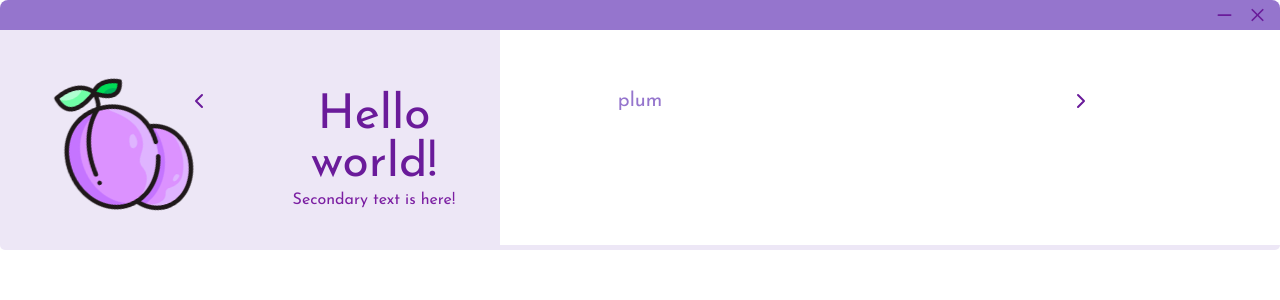
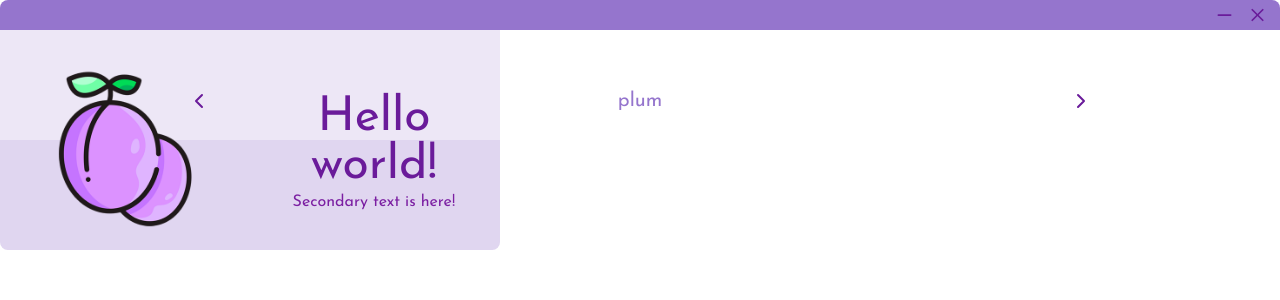
Before and after one commit to mmnvb/fruitodoro, a Vue app: page / in a window 1280 px wide. Shown: the top 300 px of the page. Built offline with nearby package versions, Linux system fonts and the light colour scheme.

Commit message:
feat: simple fluid fill animation

```diff
--- a/src/App.vue
+++ b/src/App.vue
@@ -3,11 +3,10 @@
 // Check out https://vuejs.org/api/sfc-script-setup.html#script-setup
 import TitleBar from './components/TitleBar.vue';
 import HomeView from './views/HomeView.vue';
-import FooterBar from './components/FooterBar.vue';
+
 </script>
 
 <template>
   <TitleBar />
   <HomeView />
-  <FooterBar />
 </template>
--- a/src/components/ChangeTheme.vue
+++ b/src/components/ChangeTheme.vue
@@ -62,7 +62,7 @@ onMounted(()=>{
 <template>
   <div
     class="
-    fixed w-full h-1/6 z-10
+    fixed w-full h-1/6 z-30
     flex items-center justify-around
     select-none
     "
--- /dev/null
+++ b/src/components/FluidAnimation.vue
@@ -0,0 +1,38 @@
+<template>
+  <div class="container rounded-b-lg" />
+</template>
+
+<script setup>
+// No script needed for this CSS-only animation
+</script>
+
+<style scoped>
+.container {
+  overflow: hidden;
+  position: absolute;
+  width: 500px;
+  height: 220px;
+  display: flex;
+  z-index: 1;
+}
+
+.container::before {
+  content: '';
+  width: 100%;
+  height: 100%;
+  position: absolute;
+  animation: fluid 10s linear infinite;
+  background-color: var(--color-shadow);
+  z-index: 0;
+}
+
+@keyframes fluid {
+  0% {
+    clip-path: polygon(0% 100%, 100% 100%, 100% 100%, 0% 100%);
+  }
+  100% {
+    clip-path: polygon(0% 0%, 100% 0%, 100% 100%, 0% 100%);
+  }
+}
+
+</style>
--- a/src/components/FooterBar.vue
+++ /dev/null
@@ -1,10 +0,0 @@
-<template>
-  <footer class="rounded-b-lg" />
-</template>
-
-<style scoped>
-footer{
-  height: 5px;
-  background-color: var(--color-background);
-}
-</style>
--- a/src/components/FruitImage.vue
+++ b/src/components/FruitImage.vue
@@ -17,6 +17,7 @@ defineProps({
       img transition
       scale-105 hover:scale-110
       hover:rotate-12
+      box
       "
     >
   </div>
@@ -28,7 +29,7 @@ defineProps({
   width: 100%;
   height: 100%;
   object-fit: contain;
-  animation: activeState 3s ease-in-out infinite;
+  /* animation: activeState 3s ease-in-out infinite; */
 }
 
 @keyframes activeState {
--- a/src/views/HomeView.vue
+++ b/src/views/HomeView.vue
@@ -2,6 +2,7 @@
 import FruitImage from '../components/FruitImage.vue';
 import ChangeTheme from '../components/ChangeTheme.vue';
 import TimerLayout from '../components/TimerLayout.vue';
+import FluidAnimation from '../components/FluidAnimation.vue';
 
 import { ref } from 'vue';
 
@@ -13,16 +14,20 @@ const imgUpdate = (e) => {
 </script>
 
 <template>
-  <div class="main flex items-center justify-around">
+  <FluidAnimation />
+
+  <div class="main flex items-center justify-around rounded-b-lg">
     <div class="w-2/4 h-full flex flex-col mt-2">
       <ChangeTheme @update-img="imgUpdate" />
       <FruitImage
         v-if="imgName"
         :img-name="imgName"
+        class="z-10"
       />
     </div>
-    <TimerLayout class="mt-4"/>
+    <TimerLayout class="mt-4 z-10"/>
   </div>
+
 </template>
 
 <style scoped>
@@ -30,6 +35,6 @@ const imgUpdate = (e) => {
   background-color: var(--color-background);
   color: var(--color-text-primary);
   width: 500px;
-  height: 215px;
+  height: 220px;
 }
 </style>
```
Also changed, not shown: 1 other file (tests, documents, lock files or other folders).
